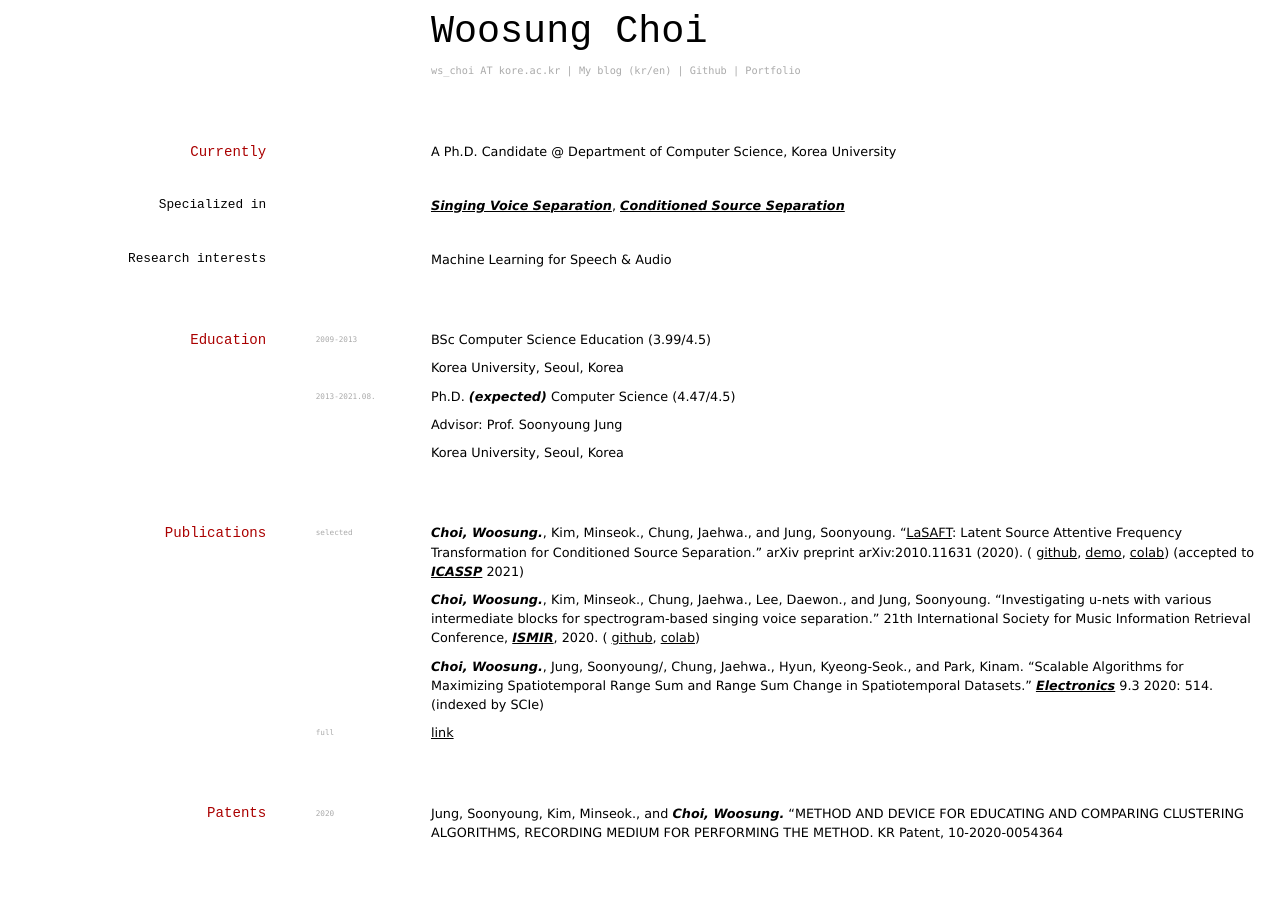
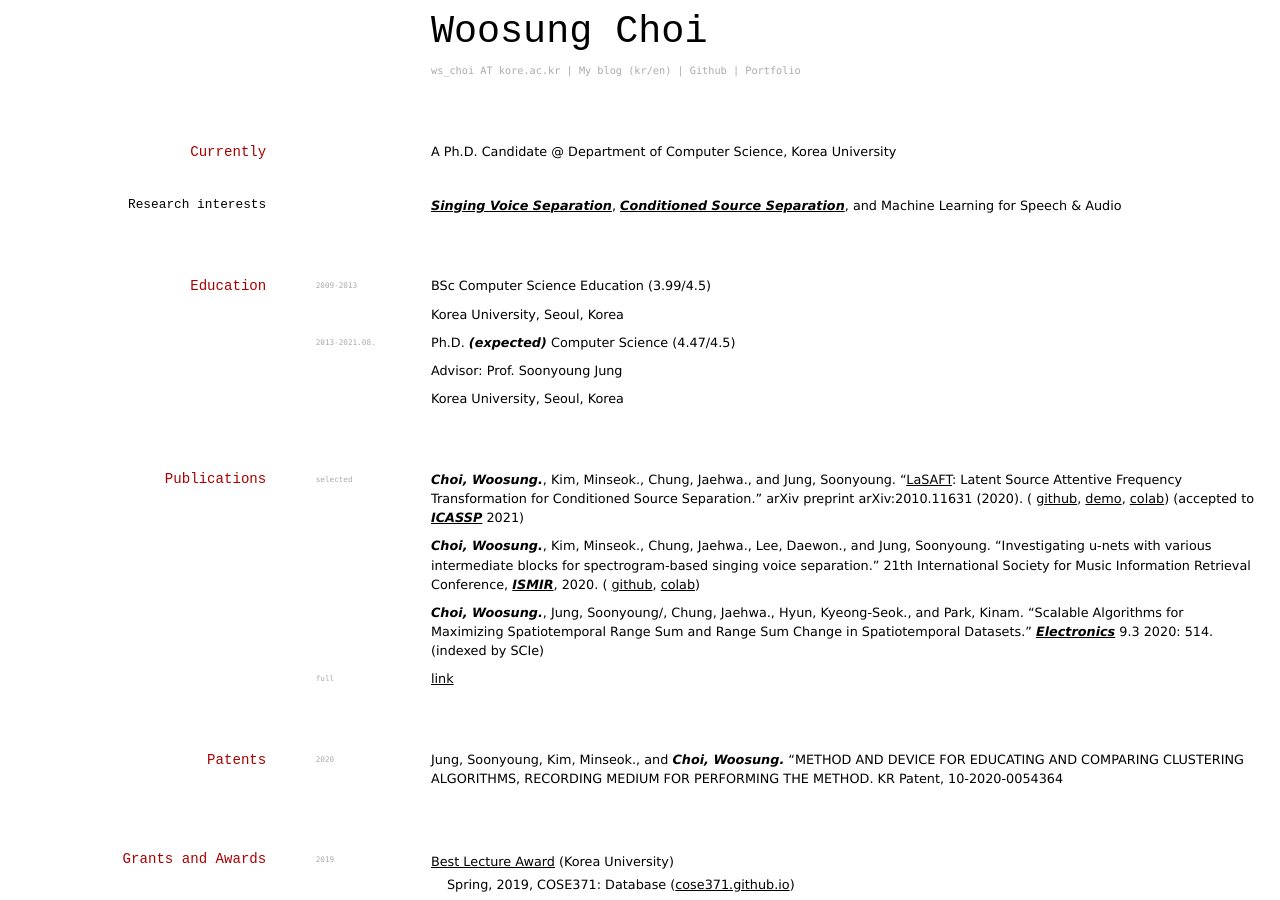
Before and after one commit to ws-choi/cv, a Jekyll site: the page built from index.md, in a window 1280 px wide and 900 px high. Built offline with Jekyll 4.4.1, drawn with Linux system fonts in a browser that asks for light colours.

Commit message:
Update index.md

```diff
--- a/index.md
+++ b/index.md
@@ -16,13 +16,9 @@ title: Woosung Choi
 
 A Ph.D. Candidate @ Department of Computer Science, Korea University
 
-### Specialized in
-
-***[Singing Voice Separation](https://github.com/ws-choi/ISMIR2020_U_Nets_SVS)***, ***[Conditioned Source Separation](https://github.com/ws-choi/Conditioned-Source-Separation-LaSAFT)***
-
 ### Research interests
 
-Machine Learning for Speech & Audio
+***[Singing Voice Separation](https://github.com/ws-choi/ISMIR2020_U_Nets_SVS)***, ***[Conditioned Source Separation](https://github.com/ws-choi/Conditioned-Source-Separation-LaSAFT)***, and Machine Learning for Speech & Audio
 
 ## Education
 
```
